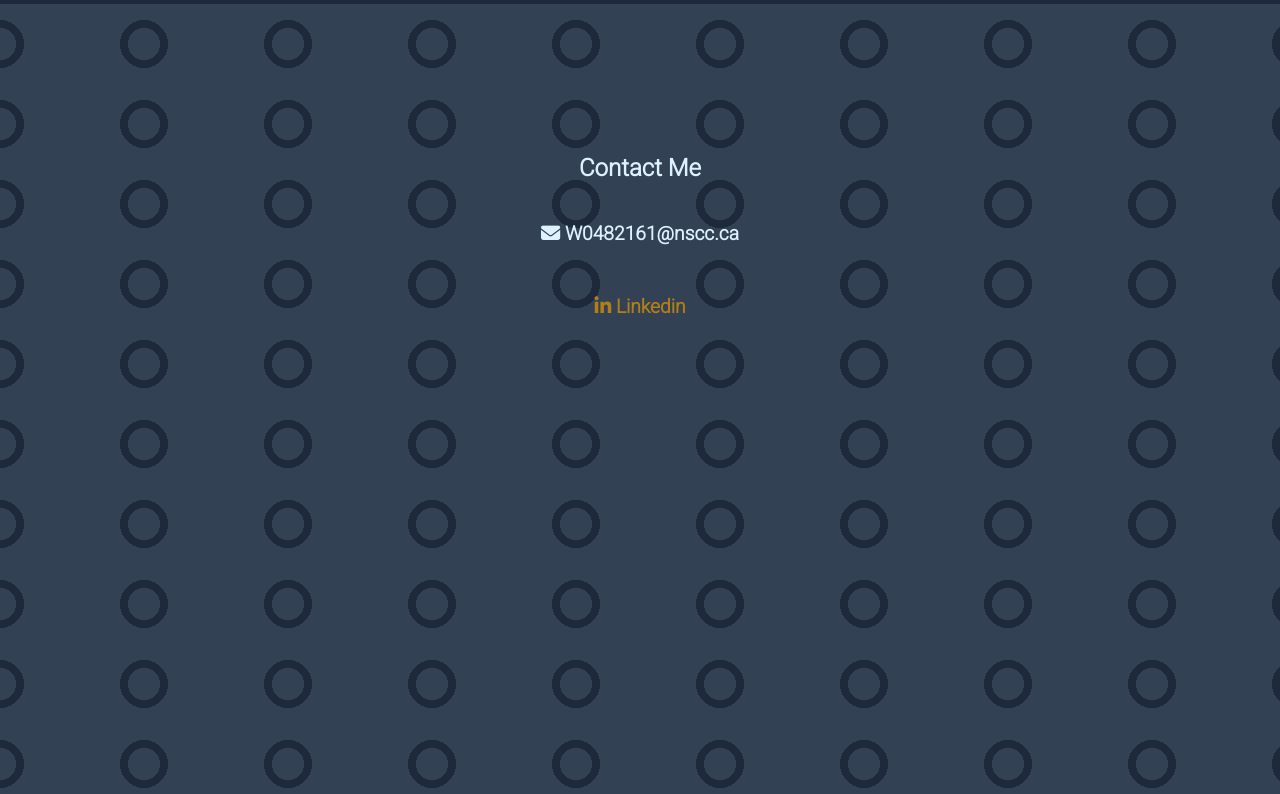
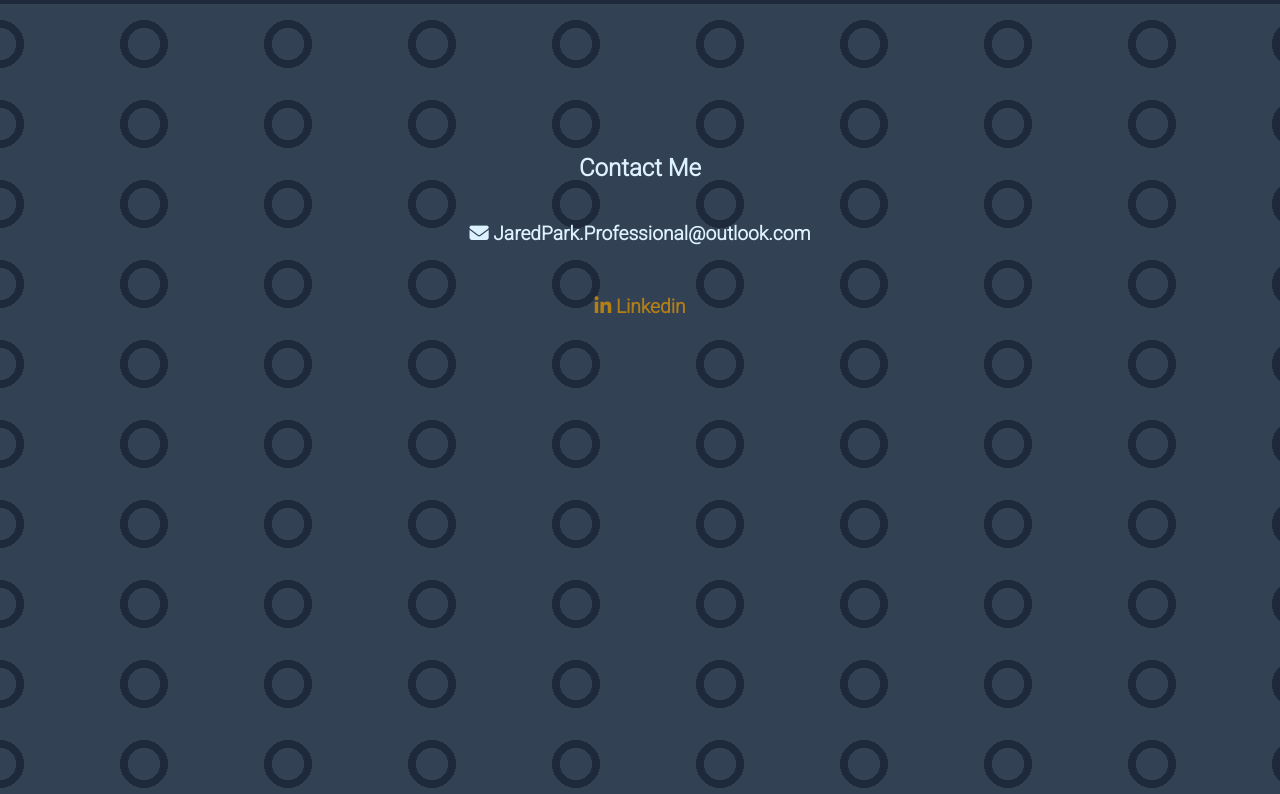
Before and after one commit to Jprogram722/Jprogram722.github.io, a plain HTML site: page index.html in a window 1280 px wide. Shown: the part 3301-4095 px from the top of the page. Drawn offline with Linux system fonts and the light colour scheme.

Commit message:
changed the email

```diff
--- a/index.html
+++ b/index.html
@@ -207,7 +207,7 @@
                 <div class="hidden">
                 <h1 class="center-txt">Contact Me</h1>
                 <!--Email link-->
-                <p class="center-txt space-txt-contact large-txt bold-txt"><i class="fa-solid fa-envelope"></i> W0482161@nscc.ca</p>
+                <p class="center-txt space-txt-contact large-txt bold-txt"><i class="fa-solid fa-envelope"></i> JaredPark.Professional@outlook.com</p>
                 <div class="link-container">
                     <!--This links to my linkedin page-->
                     <a class="page-link" href="https://www.linkedin.com/in/jared-park-scotia/"><i class="fa-brands fa-linkedin-in"></i> Linkedin</a>
```
Also changed, not shown: 1 other file.
